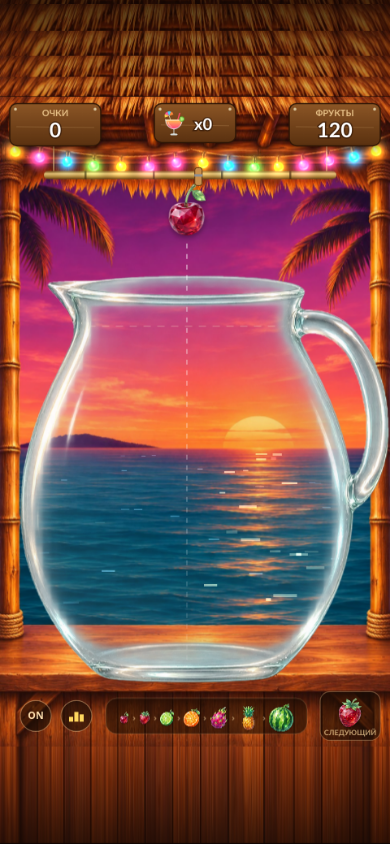
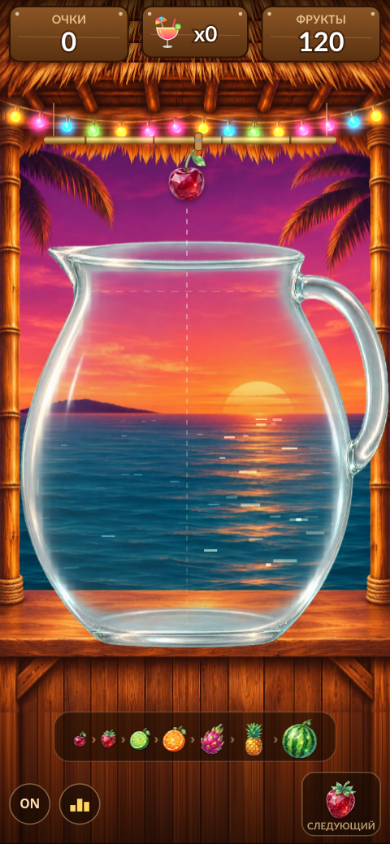
Before and after one commit to studtolik-debug/crystal-pairs, a website: page index.html in a window 390 px wide. Drawn offline with Linux system fonts and the light colour scheme; animation ran at ten frames a second.

Commit message:
Панели у краёв экрана, чёрная полоса у камеры
- Таблички счёта прижаты к верху экрана и на длинном экране крупнее
  (до 1.3 раза). Кнопки, лестница фруктов и «следующий» — у нижнего края;
  если хватает места, лестница идёт отдельным рядом над кнопками,
  всё крупнее. Сцена стоит между панелями с равными просветами.
- На iPhone панели обходят вырез под камеру и полоску «домой»
  (env(safe-area-inset-*)).
- На коротких экранах один ряд, как раньше; на компьютере без изменений.
- APK: фон окна чёрный — у камеры, куда Android не пускает игру,
  больше не видно белой полосы.
- Кэш fruitjug-v5.

Co-Authored-By: Claude Opus 5.5 <noreply@anthropic.com>

```diff
--- a/index.html
+++ b/index.html
@@ -29,6 +29,9 @@
 </head>
 <body>
 <div id="wrap"><canvas id="game"></canvas></div>
+<!-- щуп для выреза под камеру и полоски «домой» на iPhone (см. fitView) -->
+<div id="safe" style="position:fixed;left:0;top:0;visibility:hidden;pointer-events:none;
+  padding-top:env(safe-area-inset-top,0px);padding-bottom:env(safe-area-inset-bottom,0px)"></div>
 <script>
 "use strict";
 
@@ -183,15 +186,31 @@ function fitView(force){
   var w = window.innerWidth, h = window.innerHeight, vh = H;
   if (w > 0 && h > 0) vh = Math.max(H, Math.min(VH_MAX, W*h/w));
   if (!force && Math.abs(vh - VH) < 0.5) return;
-  VH = vh; OY = (VH - H)/2;
+  VH = vh;
+  /* Таблички счёта висят у верхнего края экрана, панели — у нижнего
+     (layoutUI). Если внизу помещаются два ряда панелей, сцену ставим так,
+     чтобы просветы между ней и панелями сверху и снизу были равными;
+     иначе — посередине, как раньше. Сцена — от края крыши (y 60) до
+     переднего края стойки (y 736). */
+  var E = VH - H;
+  HUD.u = Math.min(1.3, 1 + E/300);
+  /* вырез под камеру и полоска «домой» (iPhone): CSS-пиксели -> игровые единицы.
+     На Android окно само не заходит под камеру, там они нулевые. */
+  var safe = document.getElementById("safe"), k = w > 0 ? W / w : 1;
+  SAFE_TOP = safe ? (parseFloat(getComputedStyle(safe).paddingTop) || 0) * k : 0;
+  SAFE_BOT = safe ? (parseFloat(getComputedStyle(safe).paddingBottom) || 0) * k : 0;
+  var topUI = SAFE_TOP + 8 + 52*HUD.u;
+  var bot2 = SAFE_BOT + 20 + NEXT_BOX.h*UI_BTN_U + LADDER_BOX.h*UI_LADDER_U;
+  UI_TWO_ROWS = VH >= bot2 + 742 + topUI - 60;
+  OY = UI_TWO_ROWS ? Math.max(topUI - 60, (VH - bot2 - 796 + topUI)/2) : E/2;
   cv.width = Math.round(W*DPR); cv.height = Math.round(VH*DPR);
   cv.className = VH > H + 0.5 ? "full" : "";
   ctx.setTransform(DPR,0,0,DPR,0,OY*DPR);
   bakeExt();
+  layoutUI();
 }
 /* весь экран в игровых координатах — для затемнений и вспышек */
 function fillView(){ ctx.fillRect(0, -OY, W, VH); }
-fitView(true);
 
 function rgba(c, a){ return "rgba(" + c[0] + "," + c[1] + "," + c[2] + "," + a + ")"; }
 
@@ -1339,7 +1358,7 @@ function loadFruitArt(){
     im.onload = function(){
       SPRITES[t] = imageSprite(t, im);
       /* лестница запечена — перепекаем, когда пришли все картинки */
-      if (++ART_READY === ART.length - 1) LADDER = bake(LADDER_BOX.x, LADDER_BOX.y, LADDER_BOX.w, LADDER_BOX.h, drawLadderRaw);
+      if (++ART_READY === ART.length - 1) bakeLadder();
     };
     im.src = ART[t].src;
   })(t);
@@ -2059,7 +2078,7 @@ function drawFlyers(){
     var f = S.flyers[i], t = f.t, e = t*t*(3 - 2*t);
     var x = f.x + (COCKTAIL_AT.x - f.x)*e;
     var y = f.y + (COCKTAIL_AT.y - f.y)*e - Math.sin(t*Math.PI)*90;
-    var s = 13 + 30*Math.sin(Math.min(1, t*1.6)*Math.PI*0.5)*(1 - e);
+    var s = 13*HUD.u + 30*Math.sin(Math.min(1, t*1.6)*Math.PI*0.5)*(1 - e);
     ctx.save();
     ctx.globalAlpha = Math.min(1, t*6);
     ctx.shadowColor = "rgba(255,200,120,.8)"; ctx.shadowBlur = 14;
@@ -2084,32 +2103,38 @@ function sign(x, y, w, h){
   ctx.fillStyle = "#d8c39a";
   ctx.beginPath(); ctx.arc(x + 7, y + 7, 1.8, 0, 6.283); ctx.arc(x + w - 7, y + 7, 1.8, 0, 6.283); ctx.fill();
 }
-function drawHud(){
-  ctx.save();
-  sign(12, 8, 112, 52);
-  sign(W - 124, 8, 112, 52);
-  ctx.textBaseline = "alphabetic";
+/* табличка с подписью и числом; x0 — левый край относительно точки привязки */
+function hudBox(x0, label, value, color){
+  sign(x0, 0, 112, 52);
+  ctx.textAlign = "center";
   ctx.font = "600 11px \"Trebuchet MS\", system-ui, sans-serif";
   ctx.fillStyle = "rgba(255,220,160,.8)";
-  ctx.textAlign = "center";
-  ctx.fillText("ОЧКИ", 68, 24);
-  ctx.fillText("ФРУКТЫ", W - 68, 24);
+  ctx.fillText(label, x0 + 56, 16);
   ctx.font = "700 25px \"Trebuchet MS\", system-ui, sans-serif";
   ctx.lineWidth = 3; ctx.strokeStyle = "rgba(40,16,4,.6)";
-  ctx.strokeText(String(S.score), 68, 50);
-  ctx.fillStyle = "#fff"; ctx.fillText(String(S.score), 68, 50);
+  ctx.strokeText(value, x0 + 56, 42);
+  ctx.fillStyle = color; ctx.fillText(value, x0 + 56, 42);
+}
+/* Таблички висят у верхнего края экрана (HUD.y) и крупнеют в HUD.u раз:
+   левая прижата к левому краю, правая — к правому, коктейли — по центру. */
+function drawHud(){
+  var u = HUD.u;
+  ctx.save();
+  ctx.textBaseline = "alphabetic";
+  ctx.save(); ctx.translate(12, HUD.y); ctx.scale(u, u);
+  hudBox(0, "ОЧКИ", String(S.score), "#fff");
+  ctx.restore();
   /* прибавка из ящика подсвечивается, чтобы её было видно на счётчике */
-  var fresh = S.crateFlash > 0;
-  ctx.fillStyle = fresh ? "#ffe07a" : (S.left <= 5 ? "#ff9a8a" : "#fff");
-  ctx.strokeText(String(S.left), W - 68, 50);
-  ctx.fillText(String(S.left), W - 68, 50);
+  ctx.save(); ctx.translate(W - 12, HUD.y); ctx.scale(u, u);
+  hudBox(-112, "ФРУКТЫ", String(S.left), S.crateFlash > 0 ? "#ffe07a" : (S.left <= 5 ? "#ff9a8a" : "#fff"));
+  ctx.restore();
 
   /* счёт коктейлей: долетевшие до таблички, летящие ещё не считаем */
-  sign(190, 8, 100, 48);
-  drawCocktail(COCKTAIL_AT.x, COCKTAIL_AT.y, 13);
+  ctx.save(); ctx.translate(W/2, HUD.y); ctx.scale(u, u);
+  sign(-50, 0, 100, 48);
+  drawCocktail(-26, 25, 13);
   var shown = S.cocktails - S.flyers.length, bump = 1 + S.cocktailBump*0.9;
-  ctx.save();
-  ctx.translate(250, 41); ctx.scale(bump, bump);
+  ctx.translate(10, 33); ctx.scale(bump, bump);
   ctx.font = "700 20px \"Trebuchet MS\", system-ui, sans-serif";
   ctx.textAlign = "center"; ctx.lineWidth = 3; ctx.strokeStyle = "rgba(40,16,4,.6)";
   ctx.strokeText("x" + shown, 0, 0);
@@ -2141,14 +2166,62 @@ function drawLadderRaw(){
   }
 }
 
-var BTN_SOUND = { x: 44, y: 762, r: 19 };
-var BTN_REC   = { x: 94, y: 762, r: 19 };
-var NEXT_BOX  = { x: 394, y: 732, w: 74, h: 60 };
-
-function roundBtn(b){
-  ctx.beginPath(); ctx.arc(b.x, b.y, b.r, 0, 6.283);
+var BTN_SOUND = { x: 44, y: 762, r: 19, u: 1 };
+var BTN_REC   = { x: 94, y: 762, r: 19, u: 1 };
+var NEXT_BOX  = { x: 394, y: 732, w: 74, h: 60, u: 1 };
+
+/* ---- раскладка панелей ----
+   Экран в игровых координатах — от -OY до VH-OY (см. fitView). Таблички
+   счёта прижаты к его верху, кнопки, лестница и «следующий» — к низу.
+   Чем длиннее экран, тем крупнее таблички; если снизу хватает места,
+   лестница фруктов встаёт отдельным рядом над кнопками и «следующим». */
+var HUD = { y: 8, u: 1 };            /* u считает fitView: от него зависит место сцены */
+var LADDER_AT = { x: 128, y: 738, u: 1 };
+var UI_BTN_U = 1.3, UI_LADDER_U = 1.4, UI_TWO_ROWS = false;
+var SAFE_TOP = 0, SAFE_BOT = 0;      /* игровые единицы, считает fitView */
+function setBtn(b, x, y, u){ b.x = x; b.y = y; b.u = u; b.r = 19*u; }
+function layoutUI(){
+  var top = -OY + SAFE_TOP, bot = VH - OY - SAFE_BOT;
+  HUD.y = top + 8;
+  COCKTAIL_AT.x = W/2 - 26*HUD.u;   /* сюда летят коктейли — центр бокала на табличке */
+  COCKTAIL_AT.y = HUD.y + 25*HUD.u;
+
+  var bu = UI_BTN_U, lu = UI_LADDER_U, B = NEXT_BOX;
+  if (UI_TWO_ROWS){
+    B.u = bu; B.x = W - 12 - B.w*bu; B.y = bot - 10 - B.h*bu;
+    var cy = B.y + B.h*bu/2, r = 19*bu;
+    setBtn(BTN_SOUND, 12 + r, cy, bu);
+    setBtn(BTN_REC, 12 + 3*r + 12, cy, bu);
+    LADDER_AT.u = lu;
+    LADDER_AT.x = W/2 - LADDER_BOX.w*lu/2;
+    LADDER_AT.y = B.y - 10 - LADDER_BOX.h*lu;
+  } else {
+    /* места мало — один ряд, как задумано для 3:5, просто у нижнего края */
+    var dy = bot - H;
+    B.u = 1; B.x = 394; B.y = 732 + dy;
+    setBtn(BTN_SOUND, 44, 762 + dy, 1);
+    setBtn(BTN_REC, 94, 762 + dy, 1);
+    LADDER_AT.u = 1; LADDER_AT.x = LADDER_BOX.x; LADDER_AT.y = LADDER_BOX.y + dy;
+  }
+  bakeLadder();
+}
+function bakeLadder(){
+  var L = LADDER_AT, b = LADDER_BOX;
+  LADDER = bake(L.x, L.y, b.w*L.u, b.h*L.u, function(){
+    ctx.translate(L.x, L.y); ctx.scale(L.u, L.u); ctx.translate(-b.x, -b.y);
+    drawLadderRaw();
+  });
+}
+
+/* круглая кнопка: рисуется в своей точке и масштабе, icon() — в её центре */
+function roundBtn(b, icon){
+  ctx.save();
+  ctx.translate(b.x, b.y); ctx.scale(b.u, b.u);
+  ctx.beginPath(); ctx.arc(0, 0, 19, 0, 6.283);
   ctx.fillStyle = "rgba(25,12,4,.62)"; ctx.fill();
   ctx.strokeStyle = "rgba(255,210,150,.4)"; ctx.lineWidth = 1.2; ctx.stroke();
+  icon();
+  ctx.restore();
 }
 function drawCounterUi(){
   ctx.save();
@@ -2156,26 +2229,28 @@ function drawCounterUi(){
   blit(LADDER);
 
   var B = NEXT_BOX;
-  roundRect(B.x, B.y, B.w, B.h, 12);
+  ctx.save();
+  ctx.translate(B.x, B.y); ctx.scale(B.u, B.u);
+  roundRect(0, 0, B.w, B.h, 12);
   ctx.fillStyle = "rgba(25,12,4,.62)"; ctx.fill();
   ctx.strokeStyle = "rgba(255,210,150,.3)"; ctx.lineWidth = 1.2; ctx.stroke();
   ctx.font = "600 9px \"Trebuchet MS\", system-ui, sans-serif";
   ctx.fillStyle = "rgba(255,220,160,.7)";
-  ctx.fillText("СЛЕДУЮЩИЙ", B.x + B.w/2, B.y + B.h - 6);
-  var nt = S.queue[1];
-  drawFruitIcon(nt, B.x + B.w/2, B.y + 26, 36, 0.95);
-
-  roundBtn(BTN_SOUND);
-  ctx.font = "700 12px system-ui, sans-serif"; ctx.fillStyle = "#ffe0b0";
-  ctx.fillText(muted ? "OFF" : "ON", BTN_SOUND.x, BTN_SOUND.y + 4);
-
+  ctx.fillText("СЛЕДУЮЩИЙ", B.w/2, B.h - 6);
+  drawFruitIcon(S.queue[1], B.w/2, 26, 36, 0.95);
+  ctx.restore();
+
+  roundBtn(BTN_SOUND, function(){
+    ctx.font = "700 12px system-ui, sans-serif"; ctx.fillStyle = "#ffe0b0";
+    ctx.fillText(muted ? "OFF" : "ON", 0, 4);
+  });
   /* кнопка рекордов — три столбика пьедестала */
-  roundBtn(BTN_REC);
-  ctx.fillStyle = "#ffd75e";
-  var bx = BTN_REC.x, by = BTN_REC.y + 7;
-  ctx.fillRect(bx - 9,   by - 6,  5, 6);
-  ctx.fillRect(bx - 2.5, by - 12, 5, 12);
-  ctx.fillRect(bx + 4,   by - 9,  5, 9);
+  roundBtn(BTN_REC, function(){
+    ctx.fillStyle = "#ffd75e";
+    ctx.fillRect(-9,   1, 5, 6);
+    ctx.fillRect(-2.5, -5, 5, 12);
+    ctx.fillRect(4,    -2, 5, 9);
+  });
   ctx.restore();
 }
 
@@ -2506,8 +2581,7 @@ if ("serviceWorker" in navigator && location.protocol.indexOf("http") === 0){
 
 buildSprites();
 buildScene();
-bakeExt();
-LADDER = bake(LADDER_BOX.x, LADDER_BOX.y, LADDER_BOX.w, LADDER_BOX.h, drawLadderRaw);
+fitView(true);                      /* размер канвы, полосы фона, раскладка панелей и лестница */
 loadFruitArt();
 loadSceneArt();
 reset();
--- a/sw.js
+++ b/sw.js
@@ -1,6 +1,6 @@
 /* Офлайн-кэш: после первой загрузки игра работает без сети.
    Версию бампать при изменении файлов, иначе телефон отдаст старую копию. */
-const CACHE = "fruitjug-v4";
+const CACHE = "fruitjug-v5";
 const ASSETS = [
   "./",
   "./index.html",
```
Also changed, not shown: 1 other file.
